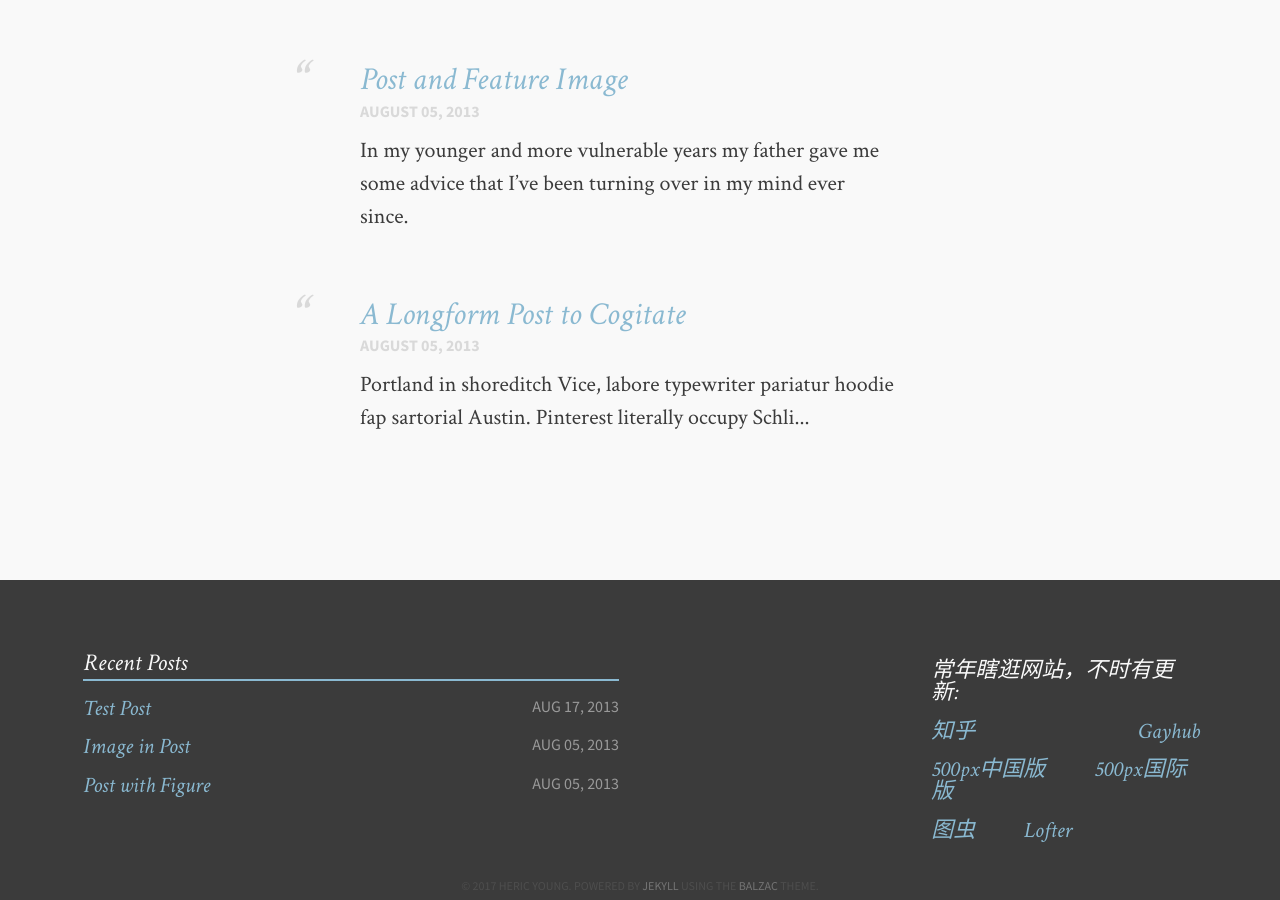
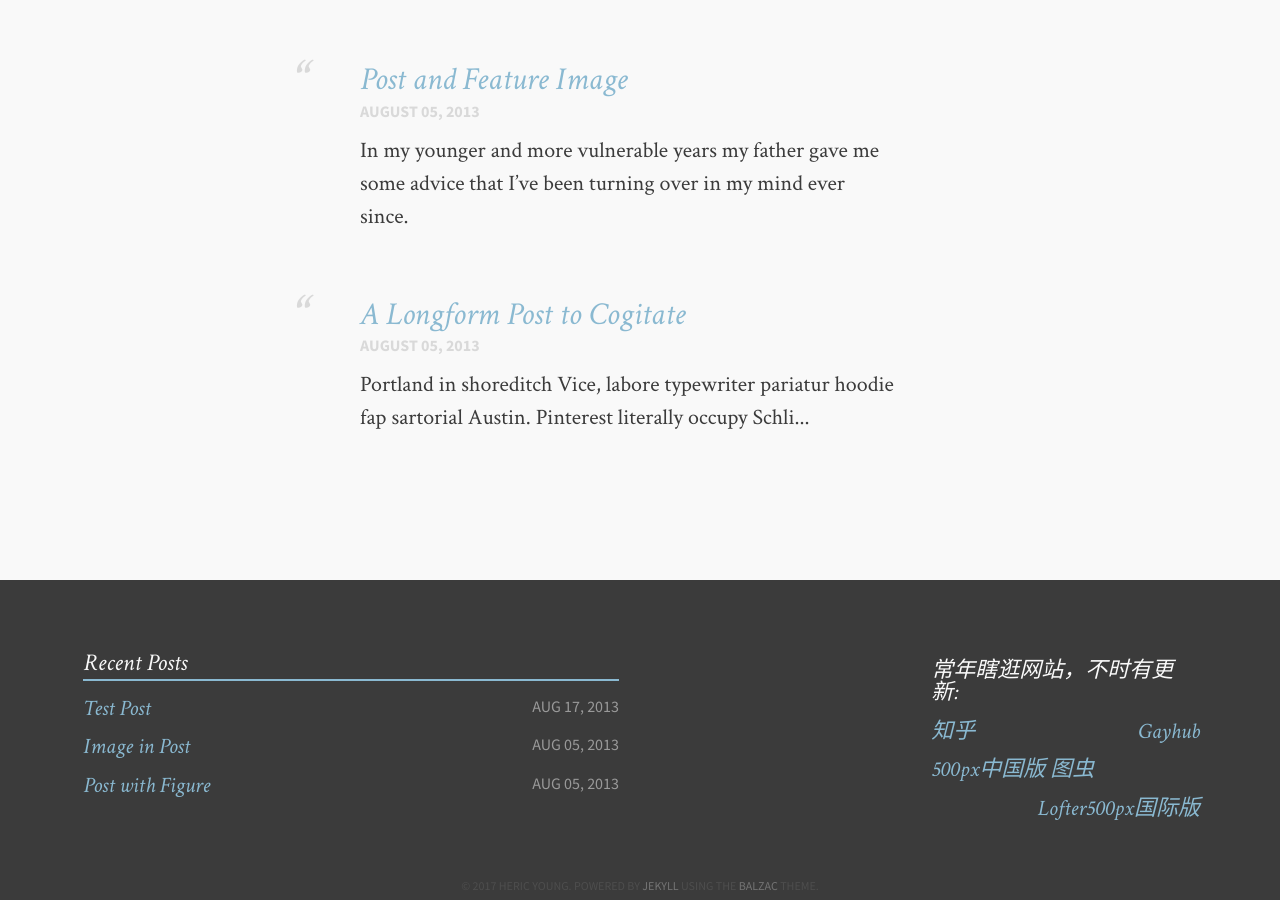
Before and after one commit to HericYoung/Blog, a Jekyll site: the page built from index.md, in a window 1280 px wide and 900 px high, scrolled down 860 px. Built offline with Jekyll 4.4.1, drawn with Linux system fonts in a browser that asks for light colours.

Commit message:
no message

```diff
--- a/_includes/footer.html
+++ b/_includes/footer.html
@@ -21,14 +21,12 @@
 
             <li>
               <a id="500px_me" href="{{ site.owner.500px_me }}" target="_blank"><span class="foot-link">500px中国版</span></a>
-              &nbsp;&nbsp;&nbsp;&nbsp;&nbsp;&nbsp;&nbsp;&nbsp;
-              <a id="50px_com" href="{{ site.owner.500px_com }}" target="_blank"><span class="foot-link">500px国际版</span></a>
+              <a id="tuchong" href="{{ site.owner.tuchong }}" target="_blank"><span class="foot-link">图虫</span></a>
             </li>
 
             <li>
-              <a id="tuchong" href="{{ site.owner.tuchong }}" target="_blank"><span class="foot-link">图虫</span></a>
-              &nbsp;&nbsp;&nbsp;&nbsp;&nbsp;&nbsp;&nbsp;&nbsp;
-              <a id="lofter" href="{{ site.owner.lofter }}" target="_blank"><span class="foot-link">Lofter</span></a>
+              <a id="50px_com" href="{{ site.owner.500px_com }}" target="_blank" style="float:right"><span class="foot-link">500px国际版</span></a>
+              <a id="lofter" href="{{ site.owner.lofter }}" target="_blank" style="float:right"><span class="foot-link">Lofter</span></a>
             </li>
         </ul>
     </div>
```
